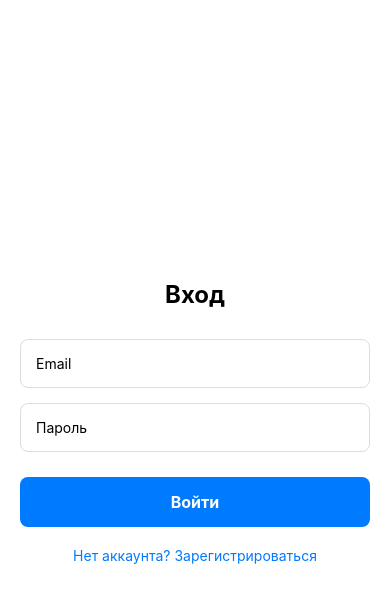
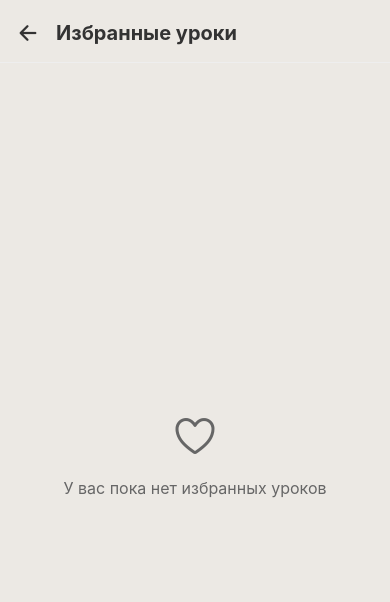
Before and after one commit to akobyansamvel/fitnes_front, a React Native app: screen /FavoriteLessonsScreen in a window 390 px wide. Shown: the top 602 px of the page. Built offline with nearby package versions, Linux system fonts and the light colour scheme; what expo-notifications would draw is missing.

Commit message:
весь функционал

```diff
--- a/App.tsx
+++ b/App.tsx
@@ -1,16 +1,20 @@
 import { NavigationContainer } from '@react-navigation/native';
 import { createStackNavigator } from '@react-navigation/stack';
+import { useFonts } from 'expo-font';
+import * as SplashScreen from 'expo-splash-screen';
 import { StatusBar } from 'expo-status-bar';
 import React from 'react';
 import { LogBox, StyleSheet } from 'react-native';
 import { GestureHandlerRootView } from 'react-native-gesture-handler';
 import { SafeAreaProvider, SafeAreaView } from 'react-native-safe-area-context';
-import { useFonts } from 'expo-font';
-import * as SplashScreen from 'expo-splash-screen';
 import MainTabNavigator from './main/navigation/MainTabNavigator';
 import AchievementsScreen from './main/screens/AchievementsScreen';
 import CreateWorkoutScreen from './main/screens/CreateWorkoutScreen';
 import EditProfileScreen from './main/screens/EditProfileScreen';
+import FavoriteLessonsScreen from './main/screens/FavoriteLessonsScreen';
+import LastLesson from './main/screens/LastLesson';
+import NewsDetailScreen from './main/screens/NewsDetailScreen.tsx';
+import NewsScreen from './main/screens/NewsScreen.tsx';
 import ProfileScreen from './main/screens/ProfileScreen';
 import SettingsScreen from './main/screens/SettingsScreen';
 import WorkoutDetailsScreen from './main/screens/WorkoutDetailsScreen';
@@ -28,11 +32,9 @@ import NotificationPage from './registration/noitfication.tsx';
 import GoalFormationScreen from './registration/program.tsx';
 import RegistPage from './registration/reg.tsx';
 import RestrictionsScreen from './registration/restrictions.tsx';
-import LastLesson from './main/screens/LastLesson';
 import SkillScreen from './registration/skill.tsx';
 import TimeScreen from './registration/time.tsx';
-import NewsDetailScreen from './main/screens/NewsDetailScreen.tsx';
-import NewsScreen from './main/screens/NewsScreen.tsx';
+
 // Игнорируем предупреждения о react-native-video
 LogBox.ignoreLogs([
   'ViewPropTypes will be removed',
@@ -105,6 +107,13 @@ const AppNavigator = () => {
               <Stack.Screen name="WorkoutDetails" component={WorkoutDetailsScreen} />
               <Stack.Screen name="NewsDetail" component={NewsDetailScreen} />
               <Stack.Screen name="NewsScreen" component={NewsScreen} />
+              <Stack.Screen
+                name="FavoriteLessonsScreen"
+                component={FavoriteLessonsScreen}
+                options={{
+                  headerShown: false
+                }}
+              />
             </Stack.Navigator>
             <StatusBar style="auto" />
           </NavigationContainer>
--- /dev/null
+++ b/main/screens/FavoriteLessonsScreen.tsx
@@ -0,0 +1,130 @@
+import { Ionicons } from '@expo/vector-icons';
+import { useNavigation } from '@react-navigation/native';
+import { NativeStackNavigationProp } from '@react-navigation/native-stack';
+import React, { useEffect, useState } from 'react';
+import { FlatList, StyleSheet, Text, TouchableOpacity, View } from 'react-native';
+import { getFavoriteLessons } from '../storage/favoriteLessons';
+import { Lesson } from '../types';
+
+type RootStackParamList = {
+  LessonScreen: { lesson: Lesson; fromHistory?: boolean };
+};
+
+type FavoriteLessonsScreenNavigationProp = NativeStackNavigationProp<RootStackParamList>;
+
+const FavoriteLessonsScreen = () => {
+  const navigation = useNavigation<FavoriteLessonsScreenNavigationProp>();
+  const [favoriteLessons, setFavoriteLessons] = useState<Lesson[]>([]);
+
+  useEffect(() => {
+    const loadFavorites = async () => {
+      const favorites = await getFavoriteLessons();
+      setFavoriteLessons(favorites);
+    };
+    loadFavorites();
+  }, []);
+
+  const renderLessonItem = ({ item }: { item: Lesson }) => (
+    <TouchableOpacity
+      style={styles.lessonItem}
+      onPress={() => navigation.navigate('LessonScreen', { lesson: item })}
+    >
+      <View style={styles.lessonInfo}>
+        <Text style={styles.lessonTitle}>{item.title}</Text>
+        <Text style={styles.lessonDuration}>{item.duration_minutes} мин</Text>
+      </View>
+      <Ionicons name="chevron-forward" size={24} color="#666" />
+    </TouchableOpacity>
+  );
+
+  return (
+    <View style={styles.container}>
+      <View style={styles.header}>
+        <TouchableOpacity
+          style={styles.backButton}
+          onPress={() => navigation.goBack()}
+        >
+          <Ionicons name="arrow-back" size={24} color="#333" />
+        </TouchableOpacity>
+        <Text style={styles.headerTitle}>Избранные уроки</Text>
+      </View>
+
+      {favoriteLessons.length === 0 ? (
+        <View style={styles.emptyContainer}>
+          <Ionicons name="heart-outline" size={48} color="#666" />
+          <Text style={styles.emptyText}>У вас пока нет избранных уроков</Text>
+        </View>
+      ) : (
+        <FlatList
+          data={favoriteLessons}
+          renderItem={renderLessonItem}
+          keyExtractor={(item) => item.id}
+          contentContainerStyle={styles.listContainer}
+        />
+      )}
+    </View>
+  );
+};
+
+const styles = StyleSheet.create({
+  container: {
+    flex: 1,
+    backgroundColor: '#ECE9E4',
+  },
+  header: {
+    flexDirection: 'row',
+    alignItems: 'center',
+    paddingHorizontal: 16,
+    paddingTop: 20,
+    paddingBottom: 16,
+    borderBottomWidth: 1,
+    borderBottomColor: '#eee',
+  },
+  backButton: {
+    marginRight: 16,
+  },
+  headerTitle: {
+    fontSize: 20,
+    fontWeight: 'bold',
+    color: '#333',
+  },
+  listContainer: {
+    padding: 16,
+  },
+  lessonItem: {
+    flexDirection: 'row',
+    alignItems: 'center',
+    justifyContent: 'space-between',
+    padding: 16,
+    backgroundColor: '#f8f8f8',
+    borderRadius: 8,
+    marginBottom: 12,
+  },
+  lessonInfo: {
+    flex: 1,
+  },
+  lessonTitle: {
+    fontSize: 16,
+    fontWeight: '500',
+    color: '#333',
+    marginBottom: 4,
+  },
+  lessonDuration: {
+    fontSize: 14,
+    color: '#666',
+  },
+  emptyContainer: {
+    flex: 1,
+    justifyContent: 'center',
+    alignItems: 'center',
+    padding: 20,
+  },
+  emptyText: {
+    marginTop: 16,
+    fontSize: 16,
+    color: '#666',
+    textAlign: 'center',
+  },
+});
+
+export default FavoriteLessonsScreen;
--- a/main/screens/LessonScreen.tsx
+++ b/main/screens/LessonScreen.tsx
@@ -16,6 +16,7 @@ import {
 } from 'react-native';
 import ExitLessonModal from '../components/ExitLessonModal';
 import { MainTabParamList } from '../navigationTypes';
+import { isLessonFavorite, removeFavoriteLesson, saveFavoriteLesson } from '../storage/favoriteLessons';
 import { saveLessonToHistory } from '../storage/lessonHistory';
 
 type LessonScreenRouteProp = RouteProp<MainTabParamList, 'LessonScreen'>;
@@ -29,6 +30,7 @@ const LessonScreen = () => {
   const [error, setError] = useState<string | null>(null);
   const [videoUrl, setVideoUrl] = useState<string>('');
   const [showExitModal, setShowExitModal] = useState(false);
+  const [isFavorite, setIsFavorite] = useState(false);
   const videoRef = useRef<Video>(null);
 
   // Handle hardware back button
@@ -85,6 +87,15 @@ const LessonScreen = () => {
     checkVideo();
   }, [lesson.video_file]);
 
+  // Проверяем, является ли урок избранным
+  useEffect(() => {
+    const checkFavorite = async () => {
+      const favorite = await isLessonFavorite(lesson.id);
+      setIsFavorite(favorite);
+    };
+    checkFavorite();
+  }, [lesson.id]);
+
   // Пауза видео при потере фокуса
   useFocusEffect(() => {
     return () => {
@@ -126,8 +137,22 @@ const LessonScreen = () => {
     }
   };
 
+  const toggleFavorite = async () => {
+    try {
+      if (isFavorite) {
+        await removeFavoriteLesson(lesson.id);
+      } else {
+        await saveFavoriteLesson(lesson);
+      }
+      setIsFavorite(!isFavorite);
+    } catch (error) {
+      console.error('Error toggling favorite:', error);
+    }
+  };
+
   return (
     <ScrollView style={styles.container}>
+      <View style={styles.header}>
         <TouchableOpacity
           style={styles.backButton}
           onPress={() => {
@@ -140,6 +165,18 @@ const LessonScreen = () => {
         >
           <Ionicons name="arrow-back" size={24} color="#333" />
         </TouchableOpacity>
+
+        <TouchableOpacity
+          style={styles.favoriteButton}
+          onPress={toggleFavorite}
+        >
+          <Ionicons
+            name={isFavorite ? "heart" : "heart-outline"}
+            size={24}
+            color={isFavorite ? "#ff6b6b" : "#333"}
+          />
+        </TouchableOpacity>
+      </View>
 
       <View style={styles.videoContainer}>
         {isLoading && (
@@ -206,11 +243,20 @@ const styles = StyleSheet.create({
     flex: 1,
     backgroundColor: '#fff',
   },
+  header: {
+    flexDirection: 'row',
+    justifyContent: 'space-between',
+    alignItems: 'center',
+    paddingHorizontal: 16,
+    paddingTop: Platform.OS === 'ios' ? 60 : 20,
+    paddingBottom: 16,
+  },
   backButton: {
-    position: 'absolute',
-    top: Platform.OS === 'ios' ? 60 : 20,
-    left: 20,
-    zIndex: 10,
+    padding: 8,
+    backgroundColor: 'rgba(255, 255, 255, 0.8)',
+    borderRadius: 20,
+  },
+  favoriteButton: {
     padding: 8,
     backgroundColor: 'rgba(255, 255, 255, 0.8)',
     borderRadius: 20,
--- a/main/screens/ProfileScreen.tsx
+++ b/main/screens/ProfileScreen.tsx
@@ -1,7 +1,7 @@
 import { Feather } from '@expo/vector-icons';
 import { NativeStackNavigationProp } from '@react-navigation/native-stack';
 import React, { useState } from 'react';
-import { Dimensions, Image, ScrollView, StyleSheet, Text, TouchableOpacity, View, Modal, TextInput, Alert } from 'react-native';
+import { Alert, Dimensions, Image, Modal, ScrollView, StyleSheet, Text, TextInput, TouchableOpacity, View } from 'react-native';
 import { Calendar } from 'react-native-calendars';
 import { LineChart } from 'react-native-chart-kit';
 import { Circle as SvgCircle, Svg as SvgComponent } from 'react-native-svg';
@@ -11,6 +11,7 @@ type RootStackParamList = {
   Settings: undefined;
   CreateWorkout: undefined;
   LastLesson: undefined;
+  FavoriteLessonsScreen: undefined;
 };
 
 type ProfileScreenNavigationProp = NativeStackNavigationProp<RootStackParamList>;
@@ -222,7 +223,10 @@ const ProfileScreen = ({ navigation }: ProfileScreenProps) => {
             <Feather name="plus" size={24} color="#2d4150" />
             <Text style={styles.iconText}>Индивидуальное</Text>
           </TouchableOpacity>
-          <TouchableOpacity style={styles.iconButton}>
+          <TouchableOpacity
+            style={styles.iconButton}
+            onPress={() => navigation.navigate('FavoriteLessonsScreen')}
+          >
             <Feather name="heart" size={24} color="#2d4150" />
             <Text style={styles.iconText}>Избранное</Text>
           </TouchableOpacity>
--- /dev/null
+++ b/main/storage/favoriteLessons.ts
@@ -0,0 +1,48 @@
+import AsyncStorage from '@react-native-async-storage/async-storage';
+import { Lesson } from '../types';
+
+const FAVORITE_LESSONS_KEY = '@favorite_lessons';
+
+export const saveFavoriteLesson = async (lesson: Lesson) => {
+  try {
+    const existingFavorites = await getFavoriteLessons();
+    const updatedFavorites = [...existingFavorites, lesson];
+    await AsyncStorage.setItem(FAVORITE_LESSONS_KEY, JSON.stringify(updatedFavorites));
+    return true;
+  } catch (error) {
+    console.error('Error saving favorite lesson:', error);
+    return false;
+  }
+};
+
+export const removeFavoriteLesson = async (lessonId: string) => {
+  try {
+    const existingFavorites = await getFavoriteLessons();
+    const updatedFavorites = existingFavorites.filter(lesson => lesson.id !== lessonId);
+    await AsyncStorage.setItem(FAVORITE_LESSONS_KEY, JSON.stringify(updatedFavorites));
+    return true;
+  } catch (error) {
+    console.error('Error removing favorite lesson:', error);
+    return false;
+  }
+};
+
+export const getFavoriteLessons = async (): Promise<Lesson[]> => {
+  try {
+    const favorites = await AsyncStorage.getItem(FAVORITE_LESSONS_KEY);
+    return favorites ? JSON.parse(favorites) : [];
+  } catch (error) {
+    console.error('Error getting favorite lessons:', error);
+    return [];
+  }
+};
+
+export const isLessonFavorite = async (lessonId: string): Promise<boolean> => {
+  try {
+    const favorites = await getFavoriteLessons();
+    return favorites.some(lesson => lesson.id === lessonId);
+  } catch (error) {
+    console.error('Error checking if lesson is favorite:', error);
+    return false;
+  }
+};
```
Also changed, not shown: main/navigationTypes.ts (+6 -11 lines), main/screens/FavoritLessons.tsx (deleted). Lines whose indentation alone changed are shown as unchanged.
